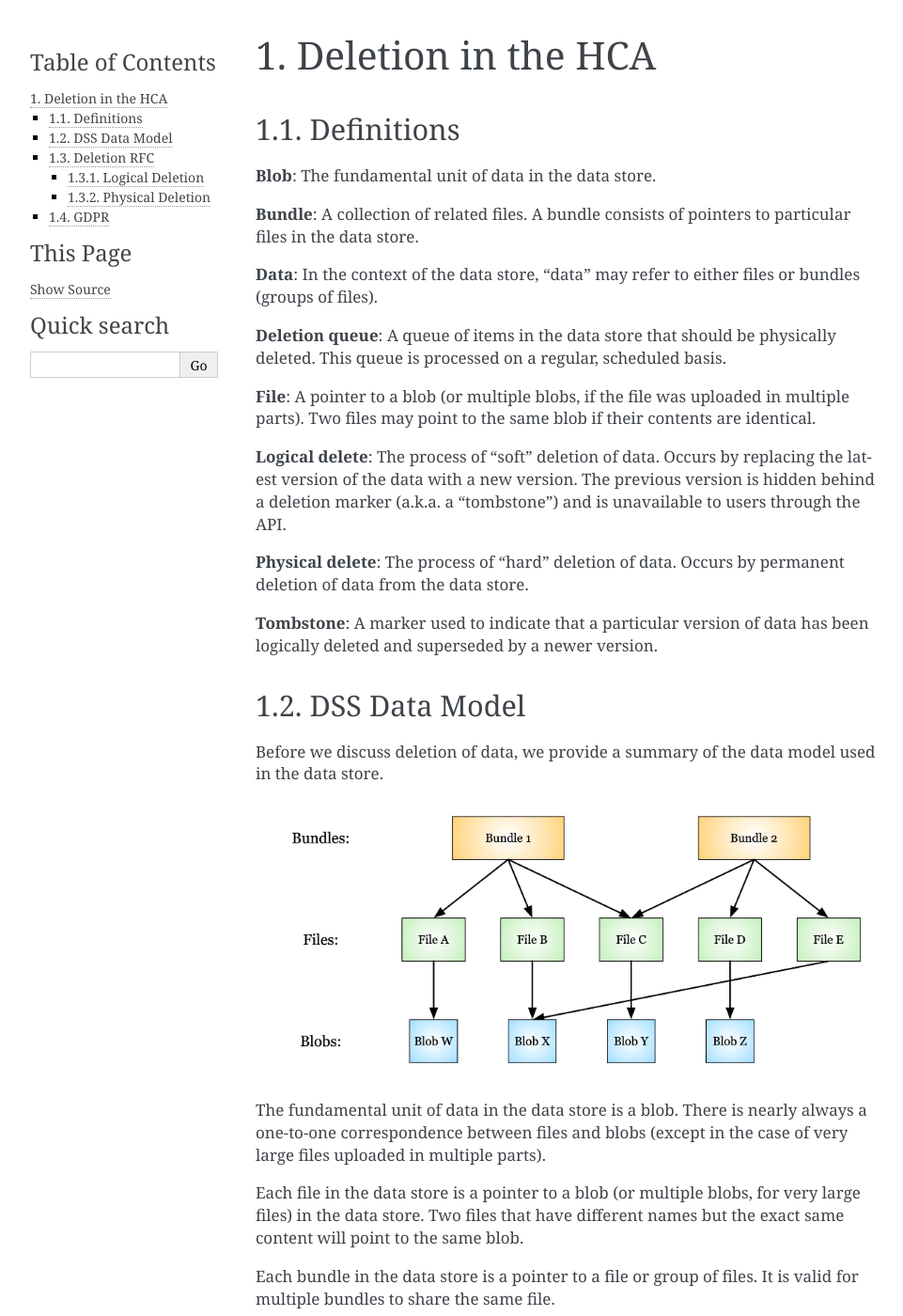
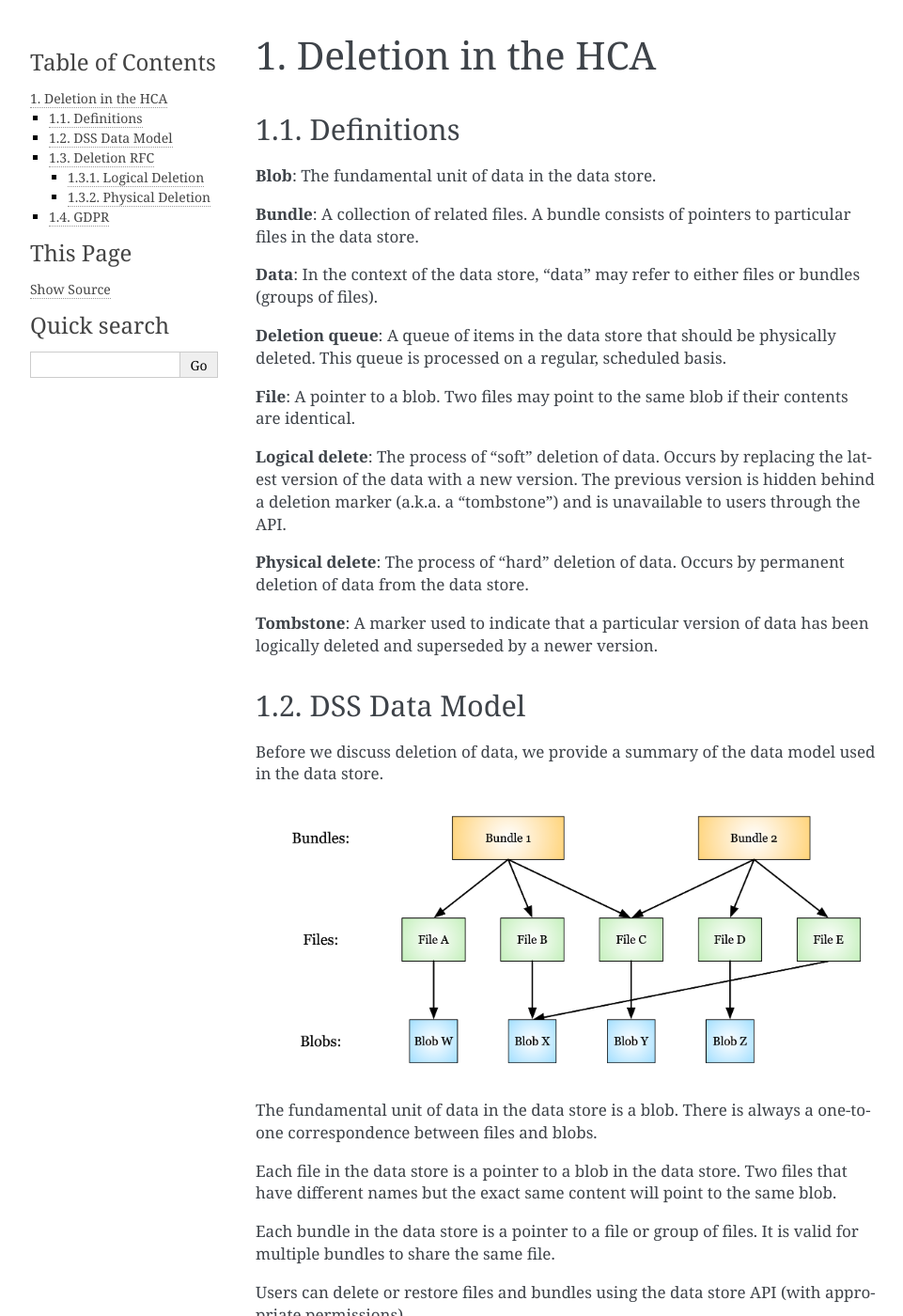
Before and after one commit to DataBiosphere/data-store-kharon, a Sphinx documentation site: the page built from docs/deletion.md, in a window 1280 px wide and 1400 px high. Shown: the whole window at 94% size, without its empty margins (148-1109 px from the left). Built offline with Sphinx 7.4.7, drawn with Linux system fonts in a browser that asks for light colours.

Commit message:
address code review comments about multiple blobs

```diff
--- a/docs/deletion.md
+++ b/docs/deletion.md
@@ -12,8 +12,7 @@
 **Deletion queue**: A queue of items in the data store that should be physically deleted. This queue is processed
 on a regular, scheduled basis.
 
-**File**: A pointer to a blob (or multiple blobs, if the file was uploaded in multiple parts). Two files may point
-to the same blob if their contents are identical.
+**File**: A pointer to a blob. Two files may point to the same blob if their contents are identical.
 
 **Logical delete**: The process of "soft" deletion of data. Occurs by replacing the latest version of the data with
 a new version. The previous version is hidden behind a deletion marker (a.k.a. a "tombstone") and is unavailable to
@@ -30,11 +29,11 @@
 
 ![Data store data model - bundle, file, and blob relationships](img/bundles_files_blobs.png)
 
-The fundamental unit of data in the data store is a blob. There is nearly always a one-to-one correspondence
-between files and blobs (except in the case of very large files uploaded in multiple parts).
+The fundamental unit of data in the data store is a blob. There is always a one-to-one correspondence between files
+and blobs.
 
-Each file in the data store is a pointer to a blob (or multiple blobs, for very large files) in the data store.
-Two files that have different names but the exact same content will point to the same blob.
+Each file in the data store is a pointer to a blob in the data store.  Two files that have different names but the
+exact same content will point to the same blob.
 
 Each bundle in the data store is a pointer to a file or group of files. It is valid for multiple bundles to share
 the same file.
```
